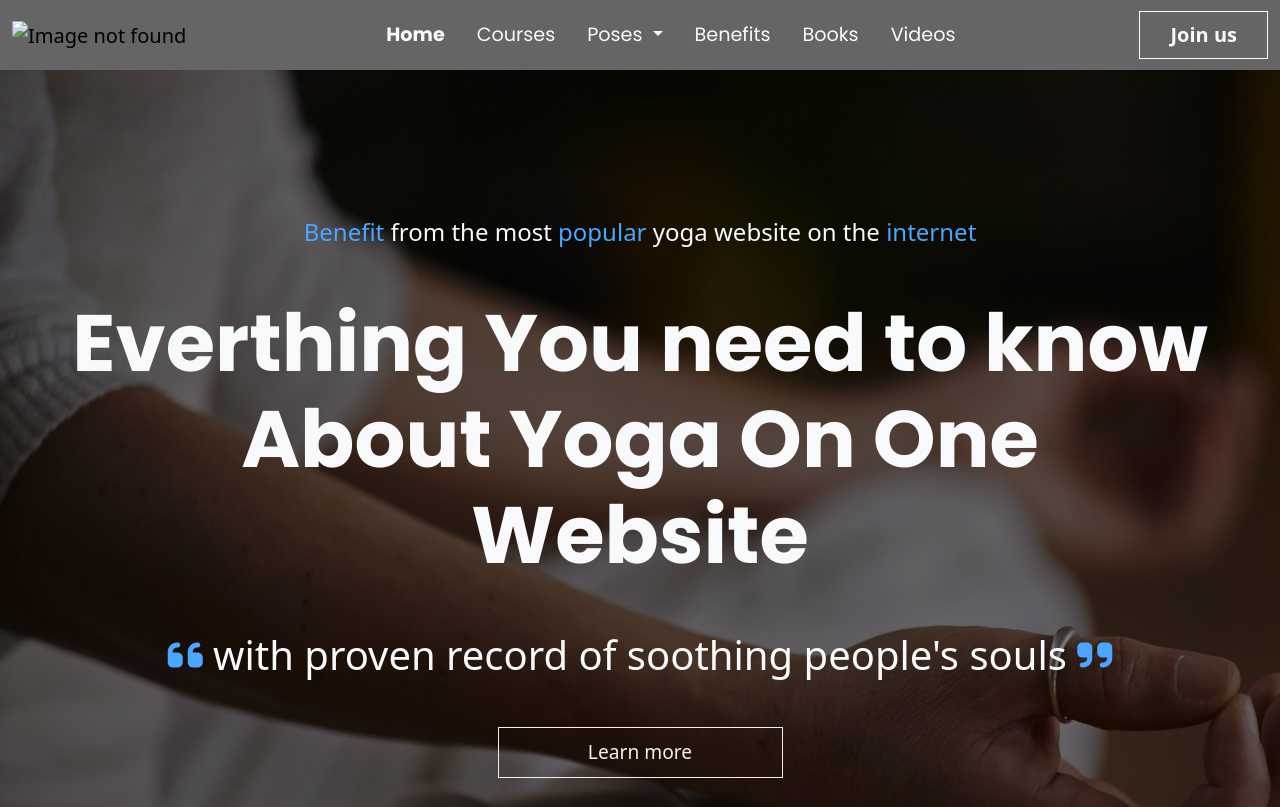
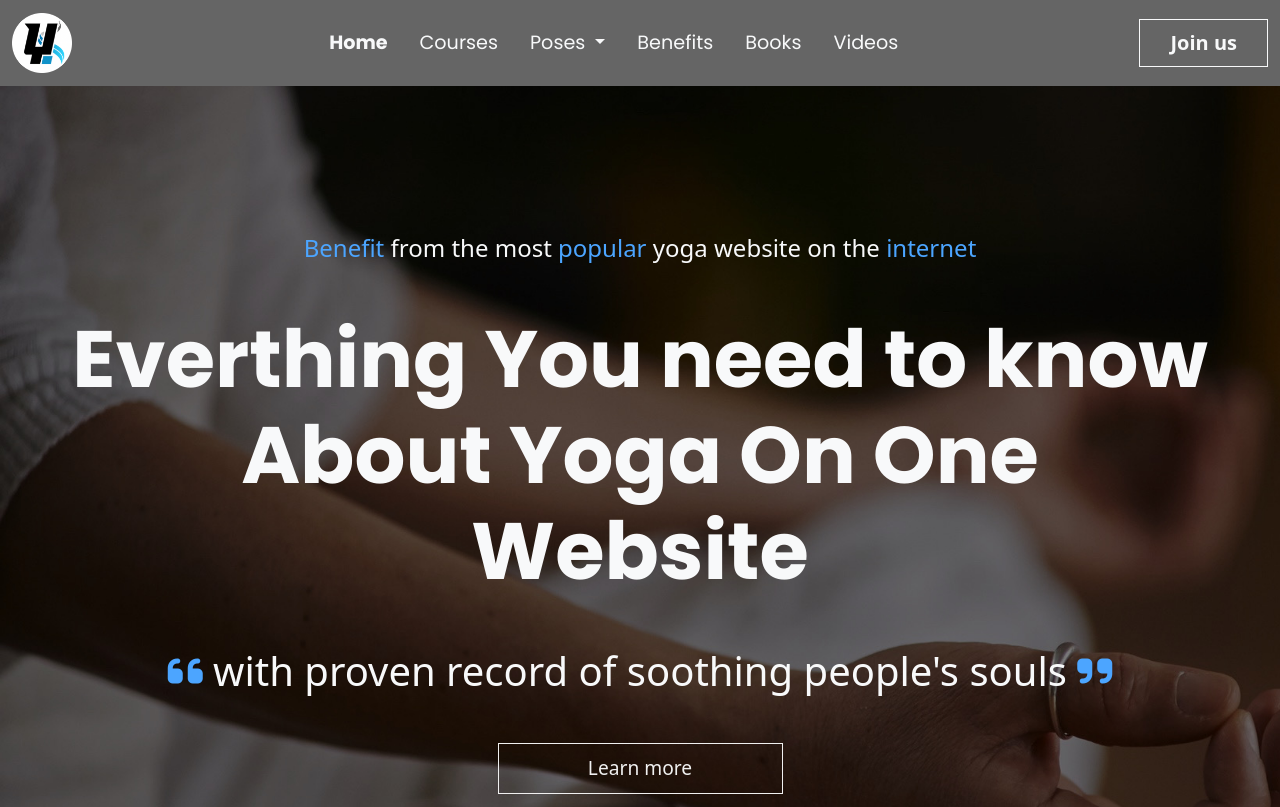
Before and after one commit to RafeyAhmed/Healthy-Mind, a plain HTML site: page index.html in a window 1280 px wide. Shown: the top 807 px of the page. Drawn offline with nearby package versions, Linux system fonts and the light colour scheme; the site is published under a folder, as on GitHub Pages, so addresses that start at the root find nothing.

Commit message:
update 2 for links

```diff
--- a/index.html
+++ b/index.html
@@ -17,7 +17,7 @@
   <nav class="navbar navbar-expand-lg sticky-top">
     <div class="container-fluid">
       <a class="navbar-brand" href="index.html">
-        <img src="/assets/logoircularbackground.png" alt="Image not found" class="nav-img">
+        <img src="assets/logoircularbackground.png" alt="Image not found" class="nav-img">
       </a>
       <button class="navbar-toggler" type="button" data-bs-toggle="collapse" data-bs-target="#navbarSupportedContent" aria-controls="navbarSupportedContent" aria-expanded="false" aria-label="Toggle navigation">
         <span class="navbar-toggler-icon"></span>
```
